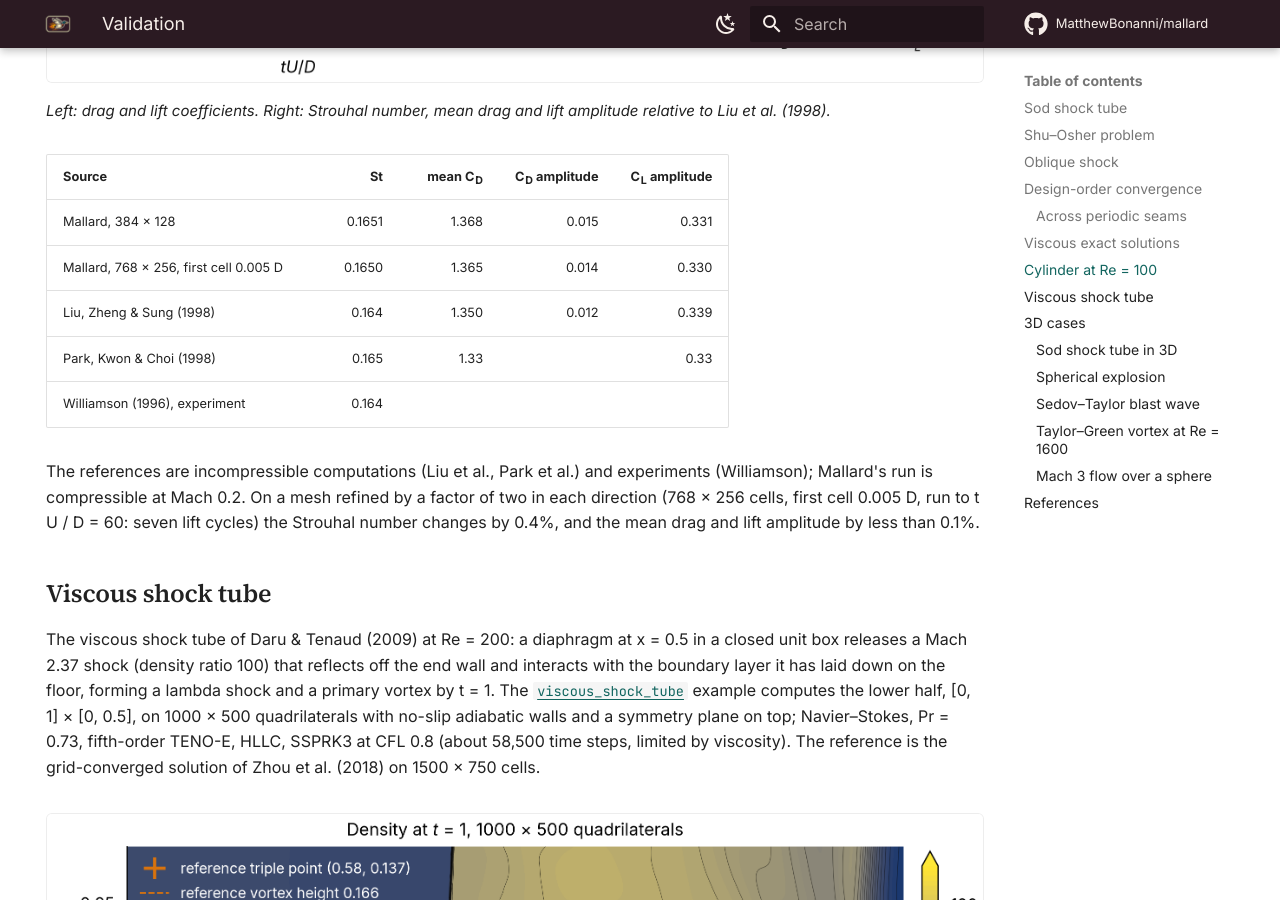
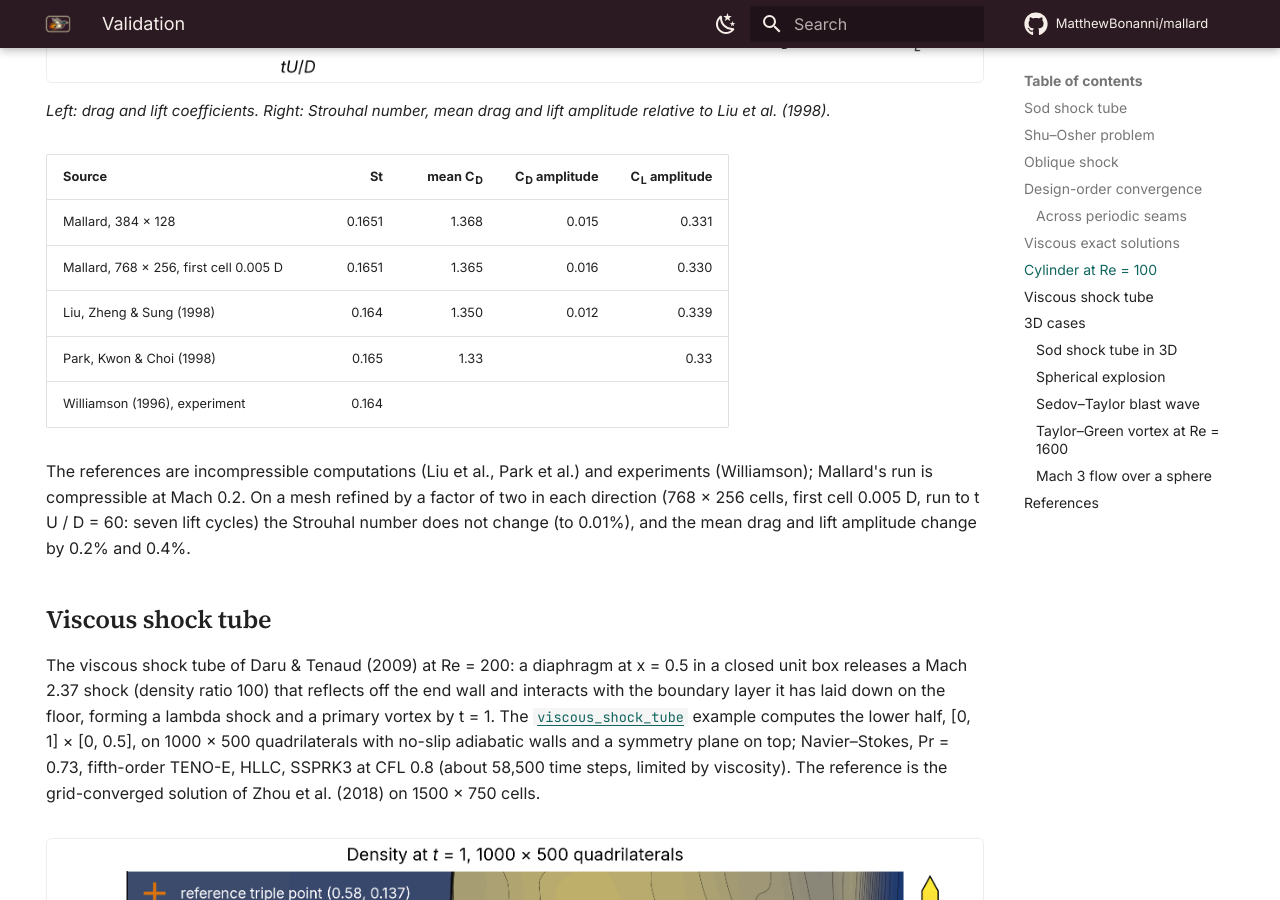
Before and after one commit to MatthewBonanni/mallard-website, an MkDocs documentation site: the page built from content/validation.md, in a window 1280 px wide and 900 px high, scrolled down 9307 px. Built offline with MkDocs 1.6.1 and Material for MkDocs 9.7.7, drawn with Linux system fonts in a browser that asks for light colours; comment, search, counter and statistics services are not loaded.

Commit message:
Validation: cylinder grid sensitivity rerun with 0.3.0
Co-Authored-By: Claude Opus 5.5 <noreply@anthropic.com>

```diff
--- a/content/validation.md
+++ b/content/validation.md
@@ -182,12 +182,12 @@ Viscous flow past a circular cylinder at Re = U D / ν = 100 and Mach 0.2, the [
 | Source | St | mean C<sub>D</sub> | C<sub>D</sub> amplitude | C<sub>L</sub> amplitude |
 |---|---:|---:|---:|---:|
 | Mallard, 384 × 128 | 0.1651 | 1.368 | 0.015 | 0.331 |
-| Mallard, 768 × 256, first cell 0.005 D | 0.1650 | 1.365 | 0.014 | 0.330 |
+| Mallard, 768 × 256, first cell 0.005 D | 0.1651 | 1.365 | 0.016 | 0.330 |
 | Liu, Zheng & Sung (1998) | 0.164 | 1.350 | 0.012 | 0.339 |
 | Park, Kwon & Choi (1998) | 0.165 | 1.33 | | 0.33 |
 | Williamson (1996), experiment | 0.164 | | | |
 
-The references are incompressible computations (Liu et al., Park et al.) and experiments (Williamson); Mallard's run is compressible at Mach 0.2. On a mesh refined by a factor of two in each direction (768 × 256 cells, first cell 0.005 D, run to t U / D = 60: seven lift cycles) the Strouhal number changes by 0.4%, and the mean drag and lift amplitude by less than 0.1%.
+The references are incompressible computations (Liu et al., Park et al.) and experiments (Williamson); Mallard's run is compressible at Mach 0.2. On a mesh refined by a factor of two in each direction (768 × 256 cells, first cell 0.005 D, run to t U / D = 60: seven lift cycles) the Strouhal number does not change (to 0.01%), and the mean drag and lift amplitude change by 0.2% and 0.4%.
 
 ## Viscous shock tube {#viscous-shock-tube}
 
```
